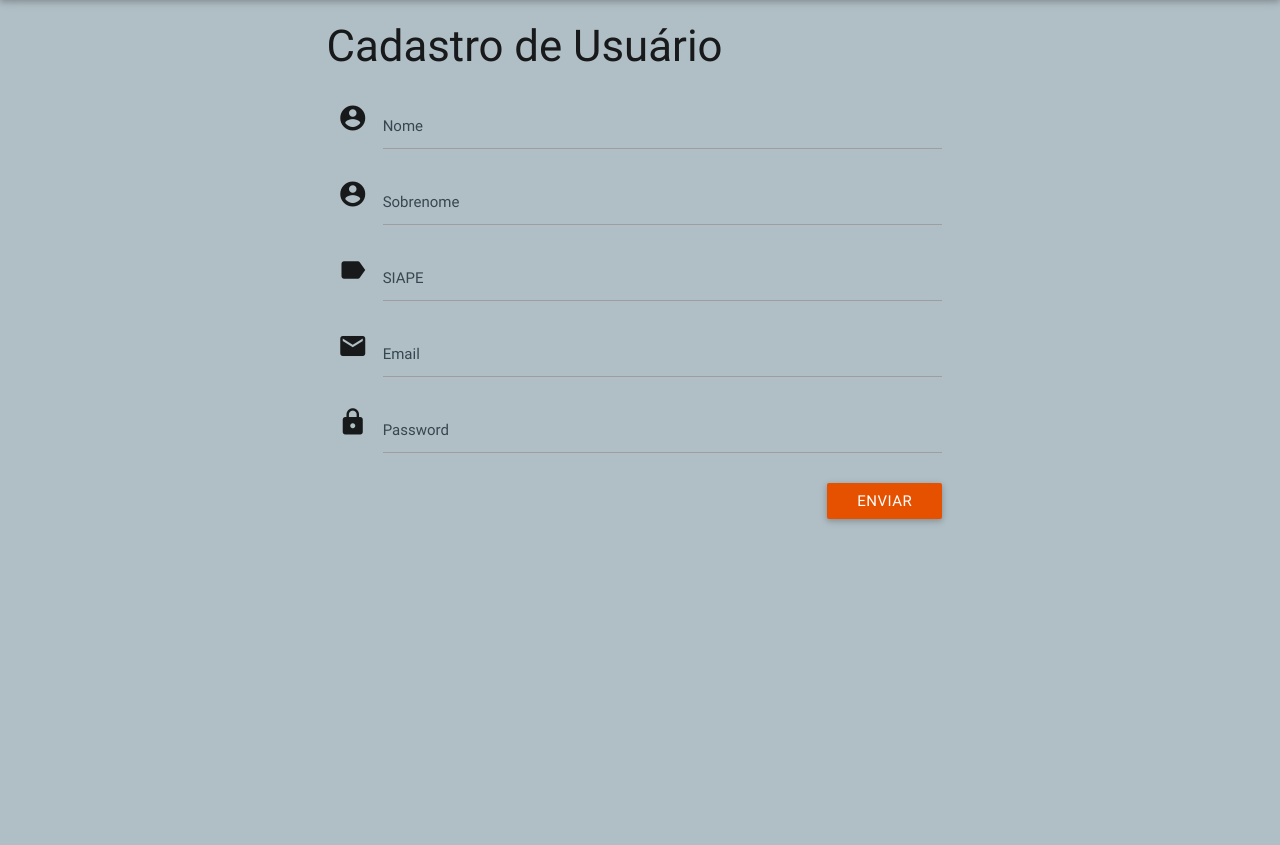
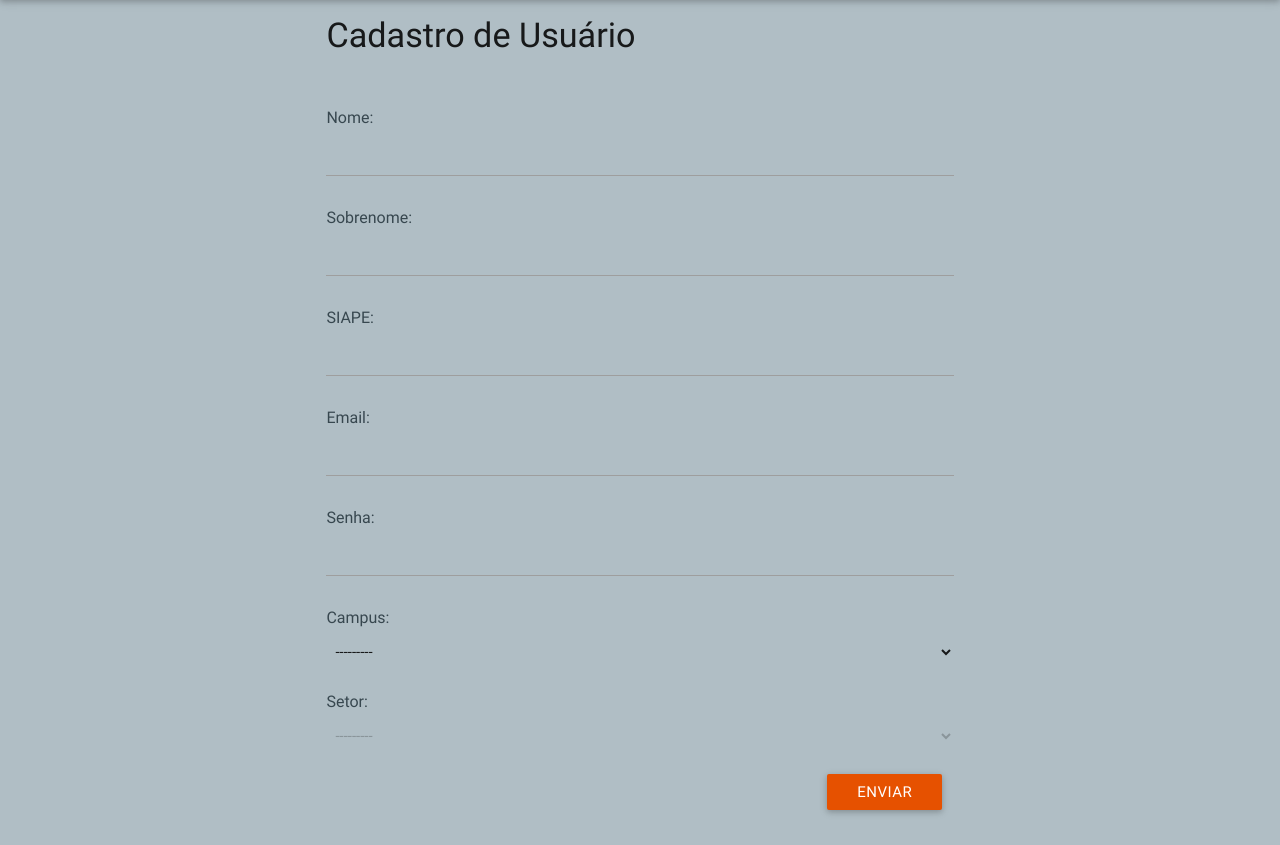
Before and after one commit to felipefo/gde, a Django app: page /register/ in a window 1280 px wide. Shown: the part 64-909 px from the top of the page. Before the commit the page ends 587 px from the top, so only its background shows below. Run offline with Django 3.2, Linux system fonts and the light colour scheme; data that the repository does not hold is empty; parts of the project's set-up code (start-up, migrations or seed data) failed here and were passed over.

Commit message:
Adicionei os campos campus e setor no cadastro/edição de usuário. Corrigi algum erros.

```diff
--- a/wsgi/gde/app/forms.py
+++ b/wsgi/gde/app/forms.py
@@ -1,5 +1,7 @@
-from django.forms import ModelForm, Select, TextInput
+from django import forms
+from django.forms import ModelForm, Select, TextInput, EmailInput, ChoiceField, CharField, EmailInput
 from .models import *
+from django.contrib.auth.models import User
 
 
 class FormAtividade(ModelForm):
@@ -15,8 +17,47 @@ class FormSetor(ModelForm):
         widgets = {
             'campus': Select(attrs={'id':'id-campus','class':'browser-default selectField'}),
              'nome': TextInput(attrs={'class':'validate'})
-                   }
+                    }
 class FormCampus(ModelForm):
-	class Meta:
-		model = Campus
-		fields = ['nome']
+    class Meta:
+        model = Campus
+        fields = ['nome']
+
+class FormUser(ModelForm):
+    first_name = forms.CharField(label='Nome', max_length=30)
+    last_name = forms.CharField(label='Sobrenome', max_length=30)
+    email = forms.EmailField(label='Email')
+
+    class Meta:
+        model = User
+        fields = ['first_name', 'last_name', 'username', 'email', 'password']
+        widgets = {
+            'username': TextInput(attrs={'id':'id-username'}),
+            'password':TextInput(attrs={'id':'id-password', 'type':'password'}),
+
+        }
+        labels = {
+            'username': ('SIAPE:'),
+            'password': ('Senha:'),
+
+        }
+        help_texts={
+            'username':'',
+        }
+
+class FormParcialSetor(ModelForm):
+    class Meta:
+        model = Setor
+        exclude = ['nome', 'sigla', 'funcao', 'historico']
+        widgets = {
+            'campus': Select(attrs={'id':'id-campus','class':'browser-default selectField'})
+                    }
+
+
+class FormUsuario(ModelForm):
+    class Meta:
+        model = Usuario
+        fields = ['setor']
+        widgets = {
+            'setor': Select(attrs={'id':'id-setor','class':'browser-default selectField'}),
+        }
--- a/wsgi/gde/app/templates/base.html
+++ b/wsgi/gde/app/templates/base.html
@@ -40,5 +40,6 @@
         <script type="text/javascript" src="{% static 'js/jquery-1.12.4.min.js' %}"></script>
         <script type="text/javascript" src="{% static 'js/materialize.js' %}"></script>
         <script type="text/javascript" src="{% static 'js/app.js' %}"></script>
+        <script type="text/javascript" src="{% static 'js/jquery.chained.min.js' %}"></script>
     </body>
 </html>
--- a/wsgi/gde/app/templates/cadastroUsuario.html
+++ b/wsgi/gde/app/templates/cadastroUsuario.html
@@ -7,40 +7,38 @@
             <form id="register-form" method="post" class="col s12"
                   action="{% url 'app.views.cadastroUsuario' %}">
                 {% csrf_token %}
-                <h3>Cadastro de Usuário</h3>
-                {% if form.errors %}
-                    <p>Nome de usuário ou senha não conferem. Tente novamente.</p>
-                {% endif %}
-
-                <div class="input-field col s12">
-                    <i class="material-icons prefix">account_circle</i>
-                    <label for="id_firstname">Nome</label>
-                    <input id="id_firstname" name="firstname"
-                               type="text" class="validate">
-                </div>
-                <div class="input-field col s12">
-                    <i class="material-icons prefix">account_circle</i>
-                    <label for="id_lastname">Sobrenome</label>
-                    <input id="id_lastname" name="lastname"
-                               type="text" class="validate">
-                </div>
-                <div class="input-field col s12">
-                    <i class="material-icons prefix">label</i>
-                    <label for="id_username">SIAPE</label>
-                    <input id="id_username" name="username"
-                               type="text" class="validate">
-                </div>
-                <div class="input-field col s12">
-                    <i class="material-icons prefix">email</i>
-                    <label for="id_email">Email</label>
-                    <input id="id_email" name="email"
-                               type="text" class="validate">
-                </div>
-                <div class="input-field col s12">
-                    <i class="material-icons prefix">lock</i>
-                    <label for="id_password">Password</label>
-                    <input id="id_password" name="password"
-                               type="password" class="validate">
+                <h4>Cadastro de Usuário</h4>
+                <script>
+                setorCampus = {{setorCampus|safe}};
+                function vinculaSetorCampusDinamicamente(jQuery){
+                    jQuery('#id-setor>option').
+                        each(
+                            function(_,obj){
+                                if(parseInt(obj.value)){
+                                    $(obj).
+                                        addClass(
+                                            ''+setorCampus[''+obj.value]
+                                        )
+                                }
+                            }
+                        )
+                    ;
+                    $("#id-setor").chained("#id-campus");
+                };
+                function tentaVincularSetorCampusDinamicamente(){
+                    if(typeof($)==='undefined'){
+                        setTimeout(function(){tentaVincularSetorCampusDinamicamente();},100);
+                    }else{
+                        vinculaSetorCampusDinamicamente($);
+                    }
+                }
+                tentaVincularSetorCampusDinamicamente();
+                </script>
+                <br/>
+                <div class="form">
+                    {{formUser.as_p}}
+                    {{formParcialSetor.as_p}}
+                    {{formUsuario.as_p}}
                 </div>
                 <div class="input-field col s12">
                     <button class="btn right orange darken-4" type="submit">Enviar</button>
--- a/wsgi/gde/app/templates/cadastro_setor.html
+++ b/wsgi/gde/app/templates/cadastro_setor.html
@@ -10,7 +10,7 @@
                   action="{% url 'app.views.cadastrar_setor' %}">
                 {% csrf_token %}
                 <br/>
-                <div class="form-field">
+                <div class="form">
                     {{form.as_p}}
                 </div>
 
--- a/wsgi/gde/app/templates/editarEspecieDocumental.html
+++ b/wsgi/gde/app/templates/editarEspecieDocumental.html
@@ -22,7 +22,7 @@
                     {% endfor %}
                 {% endif %}
 
-                    <div class="input-fiel">
+                    <div class="input-field">
                         <label for="nome">Espécie Documental</label>
                         <input type="text" id="nome" class="validate" name="nome" value="{{ especieDocumental.nome }}" required>
                     </div>
--- a/wsgi/gde/app/templates/editar_setor.html
+++ b/wsgi/gde/app/templates/editar_setor.html
@@ -9,8 +9,9 @@
                 {% csrf_token %}
 
                 <br/><br/>
+                <div class="form">
                 {{form.as_p}}
-
+                </div>
                <div class="input-field col s12">
                     <button class="btn right orange darken-4" type="submit">Salvar</button>
                     <input type="hidden" name="next" value="/setores_list" />
--- a/wsgi/gde/app/views.py
+++ b/wsgi/gde/app/views.py
@@ -1,34 +1,109 @@
-from app.models import EspecieDocumental, Setor, Campus, Atividade
+from app.models import EspecieDocumental, Setor, Campus, Atividade, Usuario
 from django.contrib import messages
 from django.contrib.auth.decorators import login_required
-from django.contrib.auth.hashers import make_password
+from django.contrib.auth.hashers import make_password, check_password
 from django.http import HttpResponseRedirect
 from django.shortcuts import render, get_object_or_404, redirect
 from django.views.decorators.csrf import csrf_protect
 from django.contrib.auth.models import User
-from .forms import FormAtividade, FormSetor, FormCampus
+from .forms import FormAtividade, FormSetor, FormCampus, FormUsuario, FormUser, FormParcialSetor
 from django.views.generic.list import ListView
 from django.utils import timezone
+import json
 
 
+# @csrf_protect
+# def cadastroUsuario(request):
+#     if request.POST:
+#         username = request.POST.get('username', None)
+#         password = request.POST.get('password', None)
+#         email = request.POST.get('email', None)
+#         nome = request.POST.get('firstname', None)
+#         sobrenome = request.POST.get('lastname', None)
+#         user = User.objects.create_user(username, email, password)
+#         user.first_name = nome
+#         user.last_name = sobrenome
+#         user.save()
+#         if user.is_active:
+#             return HttpResponseRedirect(request.POST.get('next'))
+
+#     return render(request, 'cadastroUsuario.html')
+@csrf_protect
+def cadastroUsuario(request):
+    setores = Setor.objects.all()
+    setor_campus = dict()
+    for (campus,setor) in [(setor.campus.id,setor.id) for setor in setores]:
+            setor_campus[setor] = campus
+    setor_campus_json = json.dumps(setor_campus)
+    if request.method == 'POST':
+        formUser = FormUser(request.POST)
+        formParcialSetor = FormParcialSetor(request.POST)
+        formUsuario = FormUsuario(request.POST)
+        if formUser.is_valid() and formParcialSetor.is_valid() and formUsuario.is_valid():
+            nome = formUser.cleaned_data['first_name']
+            sobrenome = formUser.cleaned_data['last_name']
+            siape = formUser.cleaned_data['username']
+            email = formUser.cleaned_data['email']
+            senha = formUser.cleaned_data['password']
+            campus = formParcialSetor.cleaned_data['campus']
+            setor = formUsuario.cleaned_data['setor']
+            user = User.objects.create_user(siape, email, senha)
+            user.last_name=sobrenome
+            user.first_name=nome
+            user.save()
+            setor_campus = Setor.objects.get(nome=setor, campus=campus)
+            Usuario.objects.create(user=user, setor=setor_campus)
+            return HttpResponseRedirect(request.POST.get('next'))
+
+    # if a GET (or any other method) we'll create a blank form
+    else:
+        formUser = FormUser()
+        formUsuario = FormUsuario()
+        formParcialSetor = FormParcialSetor()
+
+    return render(request, 'cadastroUsuario.html', {'formParcialSetor':formParcialSetor, 'formUser': formUser, 'formUsuario':formUsuario, 'setorCampus':setor_campus_json})
 
 @csrf_protect
-def cadastroUsuario(request):
+@login_required
+def user_detail(request, pk):
+    user = get_object_or_404(User, pk=pk)
+    usuario = get_object_or_404(Usuario, pk=Usuario.objects.get(user=user).id)
+    setor = get_object_or_404(Setor,  pk=usuario.setor.id)
+
+    setores = Setor.objects.all()
+    setor_campus = dict()
+    for (campus__,setor__) in [(setor.campus.id,setor.id) for setor in setores]:
+            setor_campus[setor__] = campus__
+    setor_campus_json = json.dumps(setor_campus)
+
     if request.POST:
-        username = request.POST.get('username', None)
-        password = request.POST.get('password', None)
-        email = request.POST.get('email', None)
-        nome = request.POST.get('firstname', None)
-        sobrenome = request.POST.get('lastname', None)
-        user = User.objects.create_user(username, email, password)
-        user.first_name = nome
-        user.last_name = sobrenome
-        user.save()
-        if user.is_active:
-            return HttpResponseRedirect(request.POST.get('next'))
-
-    return render(request, 'cadastroUsuario.html')
-
+        formUser = FormUser(request.POST, instance=user)
+        formUsuario = FormUsuario(request.POST, instance=usuario)
+        formParcialSetor = FormParcialSetor(request.POST, instance=setor)
+        if formUser.is_valid() and formParcialSetor.is_valid() and formUsuario.is_valid():
+            user = formUser.save(commit=False)
+            campus = formParcialSetor.save(commit=False)
+            usuario = formUsuario.save(commit=False)
+            user.first_name = formUser.cleaned_data['first_name']
+            user.last_name = formUser.cleaned_data['last_name']
+            user.username = formUser.cleaned_data['username']
+            user.email = formUser.cleaned_data['email']
+            senha = formUser.cleaned_data['password']
+            if not check_password(senha, user.password):
+                user.password = make_password(senha)
+            user.save()
+            campus_entrada = formParcialSetor.cleaned_data['campus']
+            setor = formUsuario.cleaned_data['setor']
+            setor_do_campus = Setor.objects.get(nome=setor, campus=campus_entrada)
+            usuario.setor = setor_do_campus
+            usuario.save()
+            messages.success(request, 'Os dados foram atualizados com sucesso.')
+    else:
+        user.password = ""
+        formUser = FormUser(instance=user)
+        formParcialSetor = FormParcialSetor(instance=setor)
+        formUsuario = FormUsuario(instance=usuario)
+    return render(request, 'editarUsuario.html', {'formParcialSetor':formParcialSetor, 'formUser': formUser, 'formUsuario':formUsuario,'setorCampus':setor_campus_json})
 
 @csrf_protect
 @login_required
@@ -36,26 +111,26 @@ def home(request):
     return render(request, 'home.html')
 
 
-@csrf_protect
-@login_required
-def user_detail(request, pk):
-    user = get_object_or_404(User, pk=pk)
-    if request.POST:
-        username = request.POST.get('username', None)
-        password = request.POST.get('password', None)
-        email = request.POST.get('email', None)
-        nome = request.POST.get('firstname', None)
-        sobrenome = request.POST.get('lastname', None)
-        user = User.objects.get(id=pk)
-        user.username = username
-        user.email = email
-        if user.password != password:
-            user.password = make_password(password)
-        user.first_name = nome
-        user.last_name = sobrenome
-        user.save()
-        messages.success(request, 'Os dados foram atualizados com sucesso.')
-    return render(request, 'editarUsuario.html', {'user': user})
+# @csrf_protect
+# @login_required
+# def user_detail(request, pk):
+#     user = get_object_or_404(User, pk=pk)
+#     if request.POST:
+#         username = request.POST.get('username', None)
+#         password = request.POST.get('password', None)
+#         email = request.POST.get('email', None)
+#         nome = request.POST.get('firstname', None)
+#         sobrenome = request.POST.get('lastname', None)
+#         user = User.objects.get(id=pk)
+#         user.username = username
+#         user.email = email
+#         if user.password != password:
+#             user.password = make_password(password)
+#         user.first_name = nome
+#         user.last_name = sobrenome
+#         user.save()
+#         messages.success(request, 'Os dados foram atualizados com sucesso.')
+#     return render(request, 'editarUsuario.html', {'user': user})
 
 
 @csrf_protect
@@ -172,11 +247,12 @@ def cadastrar_setor(request):
     if request.method == 'POST':
         form = FormSetor(request.POST)
         if form.is_valid():
+            campus = form.cleaned_data['campus']
             nome = form.cleaned_data['nome']
             sigla = form.cleaned_data['sigla']
             funcao = form.cleaned_data['funcao']
             historico = form.cleaned_data['historico']
-            Setor.objects.create(nome=nome, sigla=sigla, funcao=funcao, historico=historico)
+            Setor.objects.create(nome=nome, sigla=sigla, funcao=funcao, historico=historico, campus=campus)
             return HttpResponseRedirect(request.POST.get('next'))
     else:
         form = FormSetor()
--- a/wsgi/static/css/app.css
+++ b/wsgi/static/css/app.css
@@ -79,3 +79,9 @@
 .card-color:hover{
     background-color:#78909c !important;
 }
+
+.form label{
+    font-weight: 400;
+    color: #37474f !important;
+    font-size:16px;
+}
--- /dev/null
+++ b/wsgi/static/js/jquery.chained.min.js
@@ -0,0 +1,2 @@
+/*! Chained 1.0.0 - MIT license - Copyright 2010-2014 Mika Tuupola */
+!function(a,b){"use strict";a.fn.chained=function(c){return this.each(function(){function d(){var d=!0,g=a("option:selected",e).val();a(e).html(f.html());var h="";a(c).each(function(){var c=a("option:selected",this).val();c&&(h.length>0&&(h+=b.Zepto?"\\\\":"\\"),h+=c)});var i;i=a.isArray(c)?a(c[0]).first():a(c).first();var j=a("option:selected",i).val();a("option",e).each(function(){a(this).hasClass(h)&&a(this).val()===g?(a(this).prop("selected",!0),d=!1):a(this).hasClass(h)||a(this).hasClass(j)||""===a(this).val()||a(this).remove()}),1===a("option",e).size()&&""===a(e).val()?a(e).prop("disabled",!0):a(e).prop("disabled",!1),d&&a(e).trigger("change")}var e=this,f=a(e).clone();a(c).each(function(){a(this).bind("change",function(){d()}),a("option:selected",this).length||a("option",this).first().attr("selected","selected"),d()})})},a.fn.chainedTo=a.fn.chained,a.fn.chained.defaults={}}(window.jQuery||window.Zepto,window,document);
```
Also changed, not shown: wsgi/gde/app/models.py (+8 -8 lines), wsgi/gde/app/templates/editarUsuario.html (+35 -32 lines), wsgi/gde/features/steps/setor.py (+3 -6 lines), wsgi/gde/app/migrations/0015_auto_20161116_2157.py (added), wsgi/gde/app/migrations/0016_auto_20161120_1653.py (added), wsgi/gde/app/migrations/0017_auto_20161120_1931.py (added), wsgi/static/js/app.js (line endings or trailing spaces).
